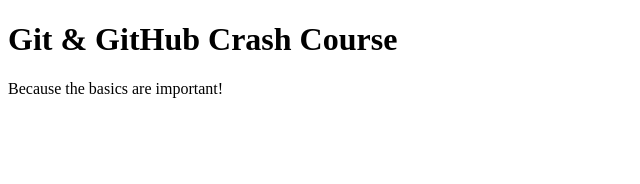
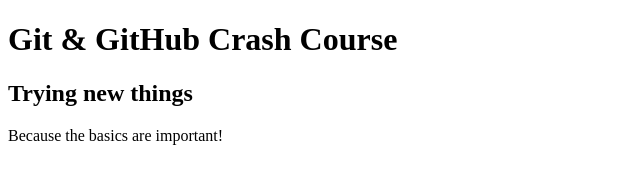
Before and after one commit to ayanagrawal1412/udemy-course, a plain HTML site: page index.html in a window 1280 px wide. Shown: the whole page, without its empty margins (0-640 px from the left). Drawn offline with Linux system fonts and the light colour scheme.

Commit message:
2nd commit

```diff
--- a/index.html
+++ b/index.html
@@ -8,6 +8,7 @@
   </head>
   <body>
     <h1>Git & GitHub Crash Course</h1>
+    <h2>Trying new things</h2>
     <p>Because the basics are important!</p>
   </body>
 </html>
```
